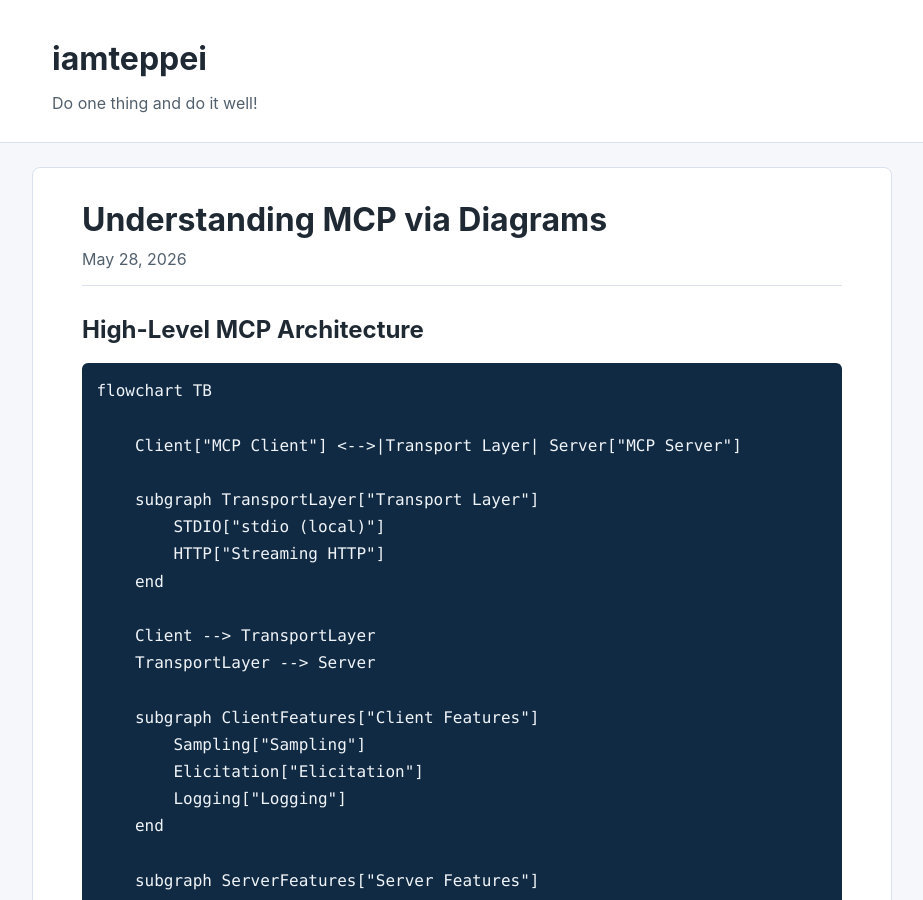
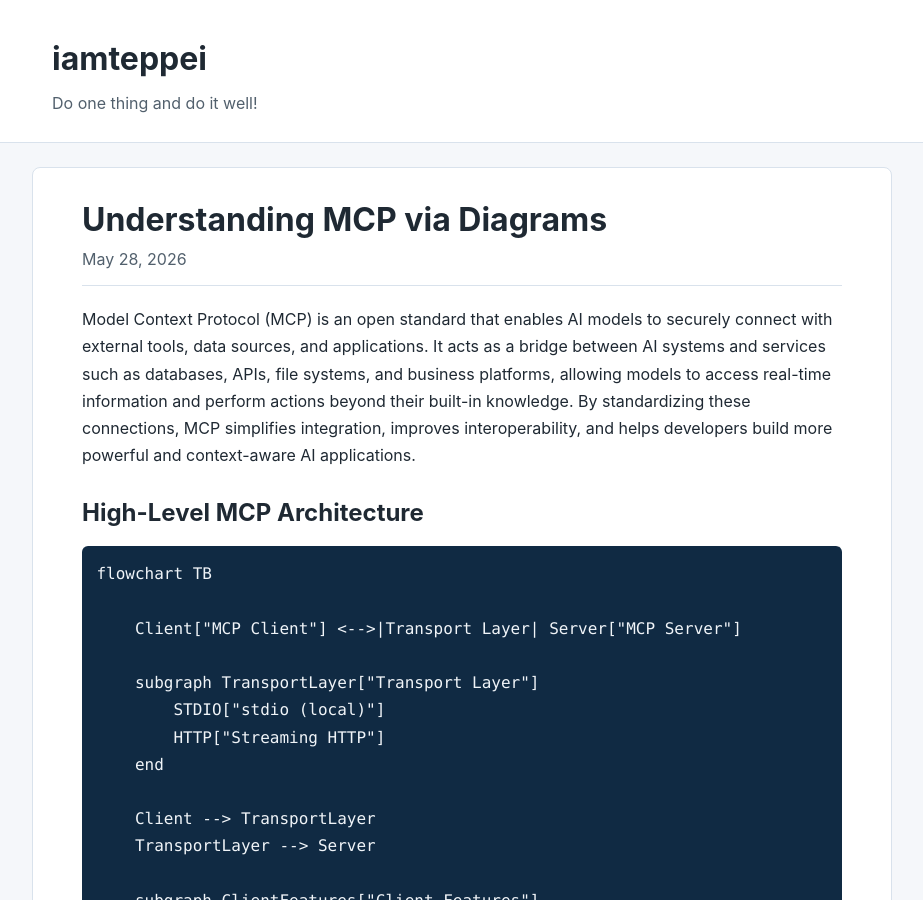
Before and after one commit to iamteppei/iamteppei.github.io, a Jekyll site: the page built from _posts/2026/05/28/2026-05-28-understanding-mcp-via-diagrams.md, in a window 1280 px wide and 900 px high. Shown: the whole window, without its empty margins (178-1101 px from the left). Built offline with Jekyll 4.4.1, drawn with Linux system fonts in a browser that asks for light colours.

Commit message:
docs(blog): improve diagram section
- Updated diagram captions for clarity

- Refined explanation to better illustrate concept

```diff
--- a/_posts/2026/05/28/2026-05-28-understanding-mcp-via-diagrams.md
+++ b/_posts/2026/05/28/2026-05-28-understanding-mcp-via-diagrams.md
@@ -4,7 +4,7 @@ title: "Understanding MCP via Diagrams"
 date: 2026-05-28 22:18:40 +1200
 ---
 
-
+Model Context Protocol (MCP) is an open standard that enables AI models to securely connect with external tools, data sources, and applications. It acts as a bridge between AI systems and services such as databases, APIs, file systems, and business platforms, allowing models to access real-time information and perform actions beyond their built-in knowledge. By standardizing these connections, MCP simplifies integration, improves interoperability, and helps developers build more powerful and context-aware AI applications.
 
 ## High-Level MCP Architecture
 
```
